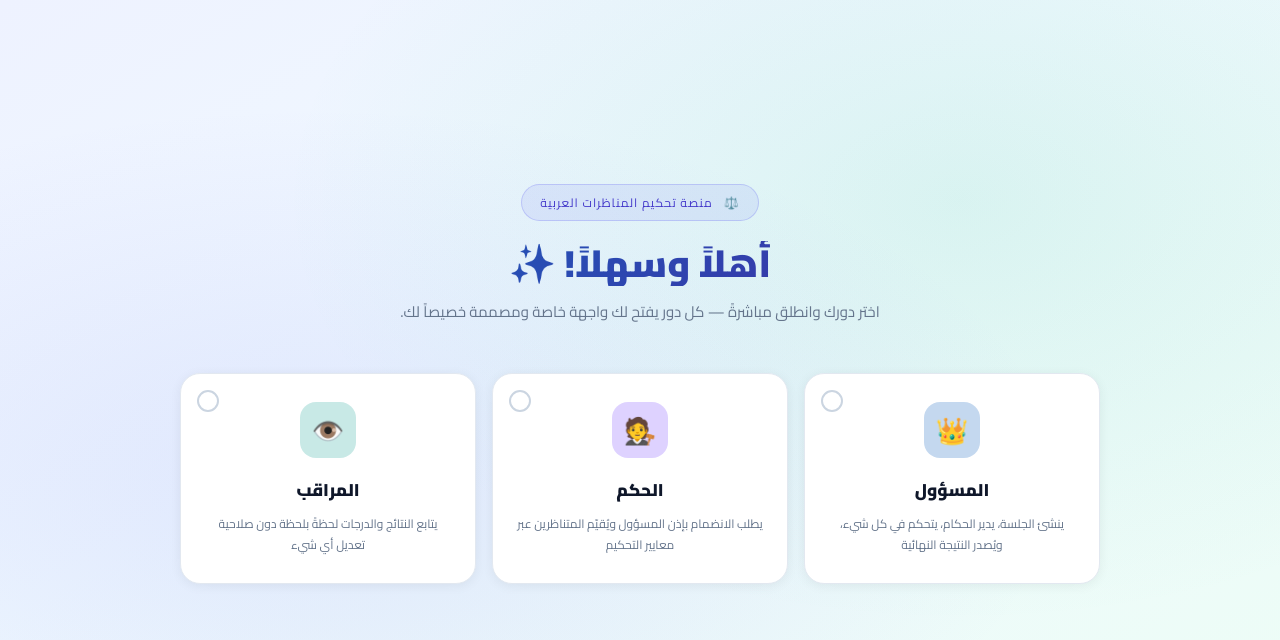
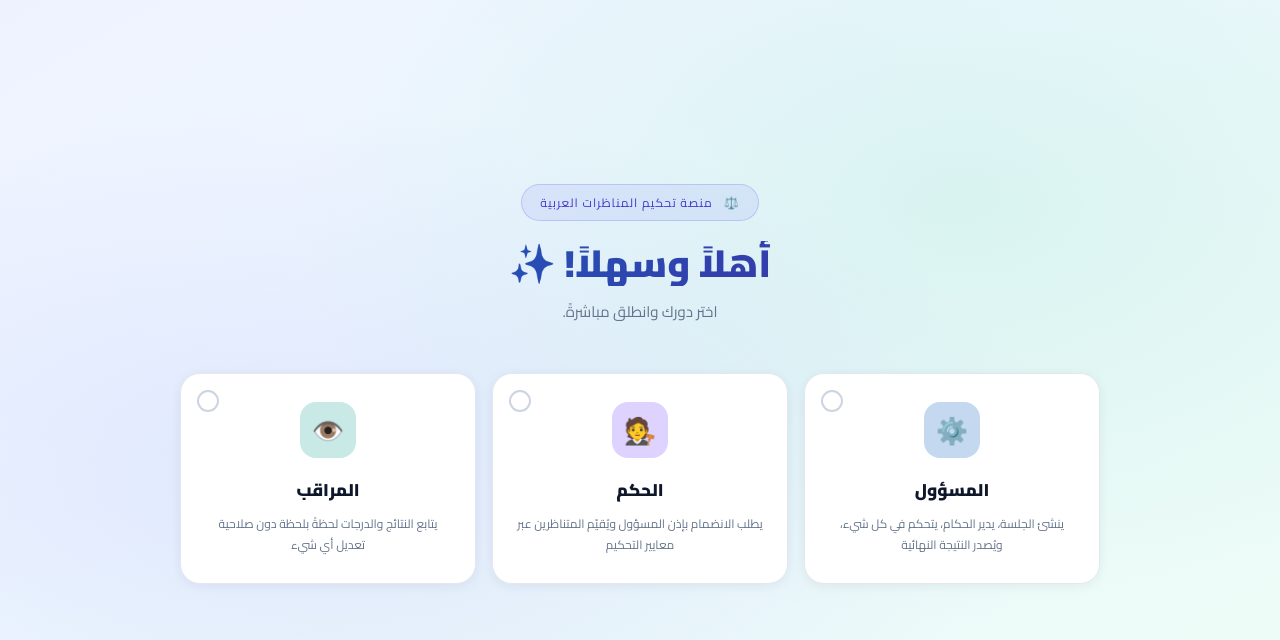
Before and after one commit to kordomakto/debate, a plain HTML site: page index.html in a window 1280 px wide. Drawn offline with Linux system fonts and the light colour scheme.

Commit message:
Update index.html

```diff
--- a/index.html
+++ b/index.html
@@ -405,12 +405,12 @@ input::placeholder{color:var(--ink4)}
     <div class="role-header">
       <div class="badge-header">⚖️ &nbsp; منصة تحكيم المناظرات العربية</div>
       <h1>أهلاً وسهلاً! ✨</h1>
-      <p>اختر دورك وانطلق مباشرةً — كل دور يفتح لك واجهة خاصة ومصممة خصيصاً لك.</p>
+      <p>اختر دورك وانطلق مباشرةً.</p>
     </div>
     <div class="role-cards">
       <div class="role-card rc-admin" onclick="selectRole('admin')">
         <div class="rc-check"></div>
-        <div class="rc-icon">👑</div>
+        <div class="rc-icon">⚙️</div>
         <div class="rc-title">المسؤول</div>
         <div class="rc-desc">ينشئ الجلسة، يدير الحكام، يتحكم في كل شيء، ويُصدر النتيجة النهائية</div>
       </div>
```
